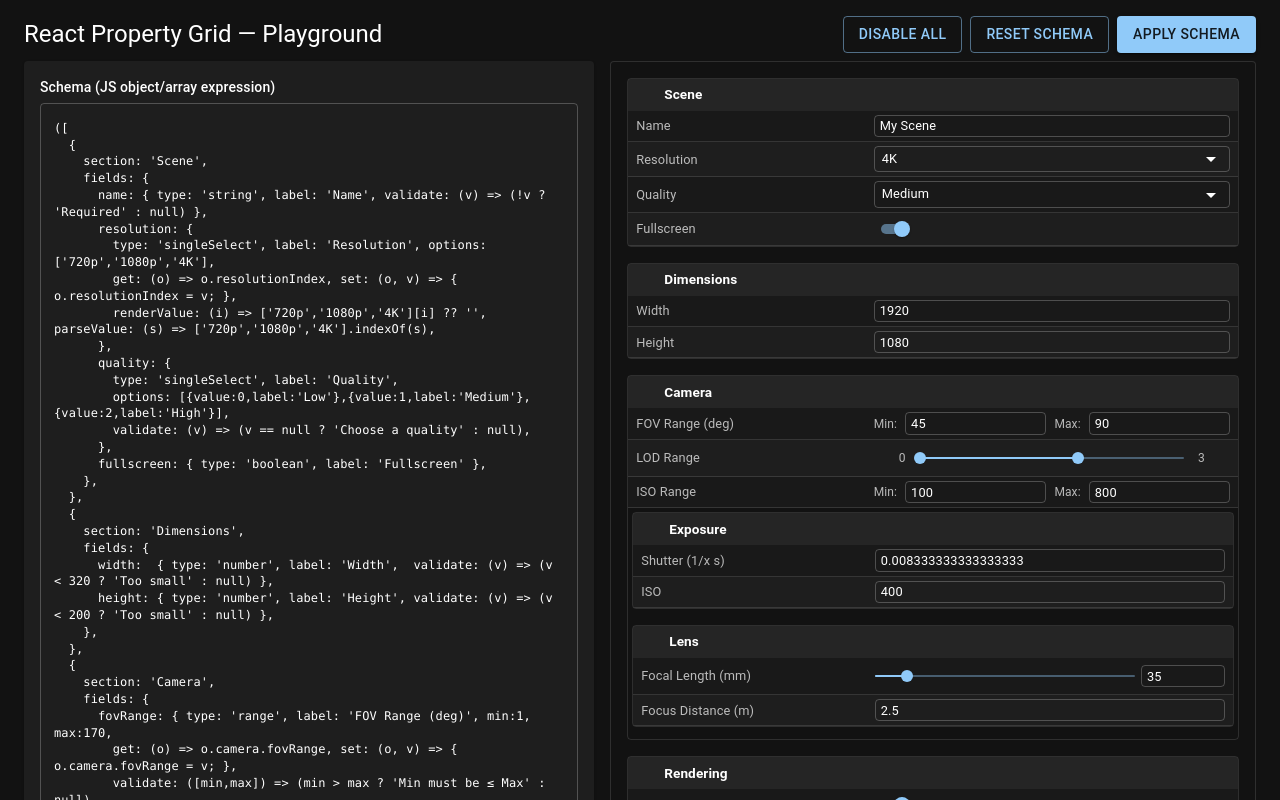
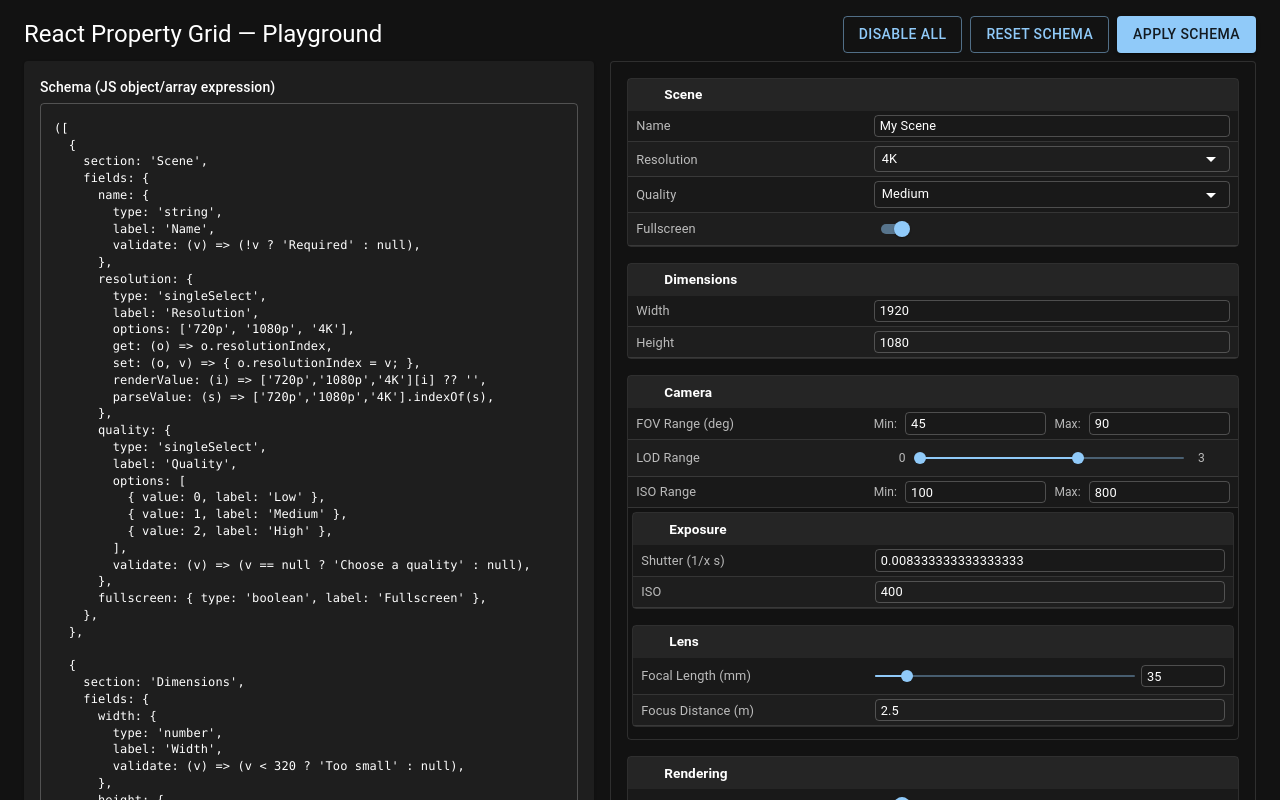
Before and after one commit to RajRai/react-property-grid, a React (Vite) app in the folder playground/: page / in a window 1280 px wide. Shown: the top 800 px of the page. Built offline with nearby package versions, Linux system fonts and the light colour scheme; some icons are missing.

Commit message:
reformat initial editor code

```diff
--- a/playground/src/App.jsx
+++ b/playground/src/App.jsx
@@ -221,99 +221,209 @@ export default function App() {
   {
     section: 'Scene',
     fields: {
-      name: { type: 'string', label: 'Name', validate: (v) => (!v ? 'Required' : null) },
+      name: {
+        type: 'string',
+        label: 'Name',
+        validate: (v) => (!v ? 'Required' : null),
+      },
       resolution: {
-        type: 'singleSelect', label: 'Resolution', options: ['720p','1080p','4K'],
-        get: (o) => o.resolutionIndex, set: (o, v) => { o.resolutionIndex = v; },
-        renderValue: (i) => ['720p','1080p','4K'][i] ?? '', parseValue: (s) => ['720p','1080p','4K'].indexOf(s),
+        type: 'singleSelect',
+        label: 'Resolution',
+        options: ['720p', '1080p', '4K'],
+        get: (o) => o.resolutionIndex,
+        set: (o, v) => { o.resolutionIndex = v; },
+        renderValue: (i) => ['720p','1080p','4K'][i] ?? '',
+        parseValue: (s) => ['720p','1080p','4K'].indexOf(s),
       },
       quality: {
-        type: 'singleSelect', label: 'Quality',
-        options: [{value:0,label:'Low'},{value:1,label:'Medium'},{value:2,label:'High'}],
+        type: 'singleSelect',
+        label: 'Quality',
+        options: [
+          { value: 0, label: 'Low' },
+          { value: 1, label: 'Medium' },
+          { value: 2, label: 'High' },
+        ],
         validate: (v) => (v == null ? 'Choose a quality' : null),
       },
       fullscreen: { type: 'boolean', label: 'Fullscreen' },
     },
   },
+
   {
     section: 'Dimensions',
     fields: {
-      width:  { type: 'number', label: 'Width',  validate: (v) => (v < 320 ? 'Too small' : null) },
-      height: { type: 'number', label: 'Height', validate: (v) => (v < 200 ? 'Too small' : null) },
+      width: {
+        type: 'number',
+        label: 'Width',
+        validate: (v) => (v < 320 ? 'Too small' : null),
+      },
+      height: {
+        type: 'number',
+        label: 'Height',
+        validate: (v) => (v < 200 ? 'Too small' : null),
+      },
     },
   },
+
   {
     section: 'Camera',
     fields: {
-      fovRange: { type: 'range', label: 'FOV Range (deg)', min:1, max:170,
-        get: (o) => o.camera.fovRange, set: (o, v) => { o.camera.fovRange = v; },
-        validate: ([min,max]) => (min > max ? 'Min must be ≤ Max' : null),
+      fovRange: {
+        type: 'range',
+        label: 'FOV Range (deg)',
+        min: 1,
+        max: 170,
+        get: (o) => o.camera.fovRange,
+        set: (o, v) => { o.camera.fovRange = v; },
+        validate: ([min, max]) => (min > max ? 'Min must be ≤ Max' : null),
       },
-      lodRange: { type: 'rangeSlider', label: 'LOD Range', min:0, max:5, step:1,
-        get: (o) => o.camera.lodRange, set: (o, v) => { o.camera.lodRange = v; },
+      lodRange: {
+        type: 'rangeSlider',
+        label: 'LOD Range',
+        min: 0,
+        max: 5,
+        step: 1,
+        get: (o) => o.camera.lodRange,
+        set: (o, v) => { o.camera.lodRange = v; },
       },
-      isoRange: { type: 'range', label: 'ISO Range', min:50, max:12800, step:50,
-        get: (o) => o.camera.isoRange, set: (o, v) => { o.camera.isoRange = v; },
+      isoRange: {
+        type: 'range',
+        label: 'ISO Range',
+        min: 50,
+        max: 12800,
+        step: 50,
+        get: (o) => o.camera.isoRange,
+        set: (o, v) => { o.camera.isoRange = v; },
       },
     },
     children: [
       {
         section: 'Exposure',
         fields: {
-          shutter: { type:'number', label:'Shutter (1/x s)', get:(o)=>o.camera.exposure.shutter, set:(o,v)=>{o.camera.exposure.shutter=v;},
-                     validate:(v)=> (v<=0 ? 'Must be > 0' : null) },
-          iso:     { type:'number', label:'ISO', get:(o)=>o.camera.exposure.iso, set:(o,v)=>{o.camera.exposure.iso=v;},
-                     validate:(v)=> (v<50 ? 'Too low' : null) },
+          shutter: {
+            type: 'number',
+            label: 'Shutter (1/x s)',
+            get: (o) => o.camera.exposure.shutter,
+            set: (o, v) => { o.camera.exposure.shutter = v; },
+            validate: (v) => (v <= 0 ? 'Must be > 0' : null),
+          },
+          iso: {
+            type: 'number',
+            label: 'ISO',
+            get: (o) => o.camera.exposure.iso,
+            set: (o, v) => { o.camera.exposure.iso = v; },
+            validate: (v) => (v < 50 ? 'Too low' : null),
+          },
         },
       },
       {
         section: 'Lens',
         fields: {
-          focal: { type:'numberSlider', label:'Focal Length (mm)', min:12, max:200, step:1,
-                   get:(o)=>o.camera.lens.focal, set:(o,v)=>{o.camera.lens.focal=v;} },
-          focusDistance: { type:'number', label:'Focus Distance (m)',
-                   get:(o)=>o.camera.lens.focusDistance, set:(o,v)=>{o.camera.lens.focusDistance=v;},
-                   validate:(v)=> (v<0 ? 'Must be ≥ 0' : null) },
+          focal: {
+            type: 'numberSlider',
+            label: 'Focal Length (mm)',
+            min: 12,
+            max: 200,
+            step: 1,
+            get: (o) => o.camera.lens.focal,
+            set: (o, v) => { o.camera.lens.focal = v; },
+          },
+          focusDistance: {
+            type: 'number',
+            label: 'Focus Distance (m)',
+            get: (o) => o.camera.lens.focusDistance,
+            set: (o, v) => { o.camera.lens.focusDistance = v; },
+            validate: (v) => (v < 0 ? 'Must be ≥ 0' : null),
+          },
         },
       },
     ],
   },
+
   {
     section: 'Rendering',
     fields: {
-      ambientOcclusion: { type:'boolean', label:'Ambient Occlusion',
-        get:(o)=>o.render.flags.ambientOcclusion, set:(o,v)=>{o.render.flags.ambientOcclusion=v;} },
-      opacity: { type:'numberSlider', label:'Opacity', min:0, max:1, step:0.01,
-        get:(o)=>o.render.opacity, set:(o,v)=>{o.render.opacity=v;} },
-      tags: { type:'multiSelect', label:'Tags', options:['cinematic','draft','final','internal'] },
+      ambientOcclusion: {
+        type: 'boolean',
+        label: 'Ambient Occlusion',
+        get: (o) => o.render.flags.ambientOcclusion,
+        set: (o, v) => { o.render.flags.ambientOcclusion = v; },
+      },
+      opacity: {
+        type: 'numberSlider',
+        label: 'Opacity',
+        min: 0,
+        max: 1,
+        step: 0.01,
+        get: (o) => o.render.opacity,
+        set: (o, v) => { o.render.opacity = v; },
+      },
+      tags: {
+        type: 'multiSelect',
+        label: 'Tags',
+        options: ['cinematic', 'draft', 'final', 'internal'],
+      },
     },
     children: [
       {
         section: 'Tone Mapping',
         fields: {
-          op: { type:'singleSelect', label:'Operator', options:['ACES','Reinhard','Filmic'],
-                get:(o)=>o.render.tone.op, set:(o,v)=>{o.render.tone.op=v;} },
-          exposureComp: { type:'numberSlider', label:'Exposure Comp (EV)', min:-5, max:5, step:0.1,
-                get:(o)=>o.render.tone.exposureComp, set:(o,v)=>{o.render.tone.exposureComp=v;} },
-          shoulder: { type:'rangeSlider', label:'Shoulder', min:0, max:1, step:0.01,
-                get:(o)=>o.render.tone.shoulder, set:(o,v)=>{o.render.tone.shoulder=v;} },
+          op: {
+            type: 'singleSelect',
+            label: 'Operator',
+            options: ['ACES', 'Reinhard', 'Filmic'],
+            get: (o) => o.render.tone.op,
+            set: (o, v) => { o.render.tone.op = v; },
+          },
+          exposureComp: {
+            type: 'numberSlider',
+            label: 'Exposure Comp (EV)',
+            min: -5,
+            max: 5,
+            step: 0.1,
+            get: (o) => o.render.tone.exposureComp,
+            set: (o, v) => { o.render.tone.exposureComp = v; },
+          },
+          shoulder: {
+            type: 'rangeSlider',
+            label: 'Shoulder',
+            min: 0,
+            max: 1,
+            step: 0.01,
+            get: (o) => o.render.tone.shoulder,
+            set: (o, v) => { o.render.tone.shoulder = v; },
+          },
         },
         children: [
-          { section:'Advanced Tone', collapsed:true,
+          {
+            section: 'Advanced Tone',
+            collapsed: true,
             fields: {
-              rolloff: { type:'numberSlider', label:'Rolloff', min:0, max:1, step:0.01,
-                         get:(o)=>o.render.tone.rolloff ?? 0.5, set:(o,v)=>{o.render.tone.rolloff=v;} },
-            }
-          }
-        ]
-      }
-    ]
+              rolloff: {
+                type: 'numberSlider',
+                label: 'Rolloff',
+                min: 0,
+                max: 1,
+                step: 0.01,
+                get: (o) => o.render.tone.rolloff ?? 0.5,
+                set: (o, v) => { o.render.tone.rolloff = v; },
+              },
+            },
+          },
+        ],
+      },
+    ],
   },
-  { section: 'Experimental', collapsed: true, disabled: true,
-    fields: { debugFeature: { type: 'boolean', label: 'New Debug Toggle' } } },
-])`,
-        []
-    );
+
+  {
+    section: 'Experimental',
+    collapsed: true,
+    disabled: true,
+    fields: {
+      debugFeature: { type: 'boolean', label: 'New Debug Toggle' },
+    },
+  },
+])`, []);
 
     const [schemaEditor, setSchemaEditor] = useState(initialEditor);
     const [schema, setSchema] = useState(builtinSchema);
```
